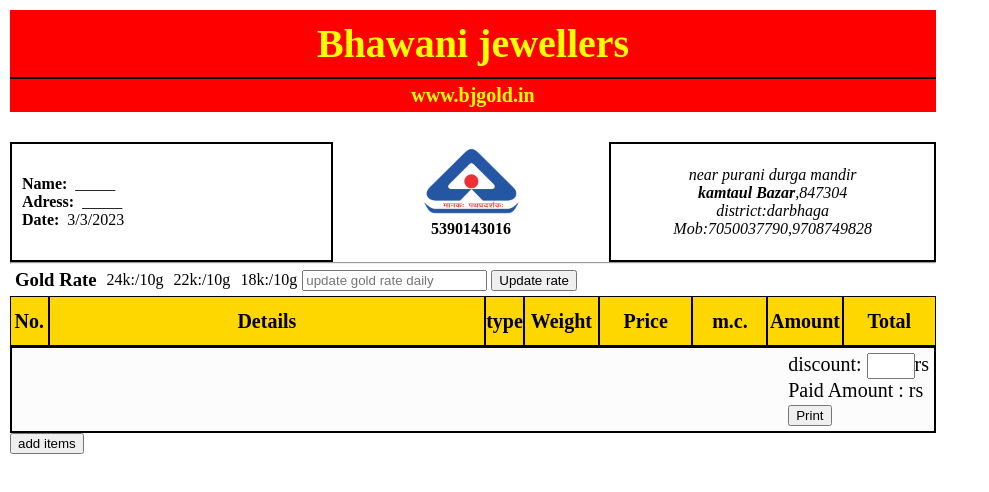
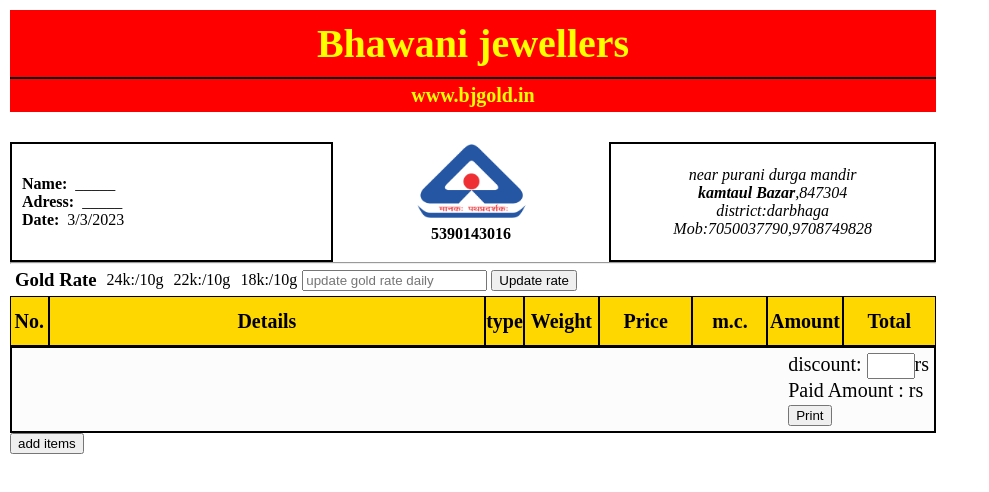
Before and after one commit to gitkrishnaa/bill1, a plain HTML site: page index.html in a window 1280 px wide. Shown: the whole page, without its empty margins (0-989 px from the left). Drawn offline with Linux system fonts and the light colour scheme.

Commit message:
1 file modified

```diff
--- a/head.css
+++ b/head.css
@@ -69,6 +69,6 @@ body{
 text-align: center;
 }
 #bis_logo_img{
-  height: 70px;
+  height: 80px;
   text-align: center;
 }
```
